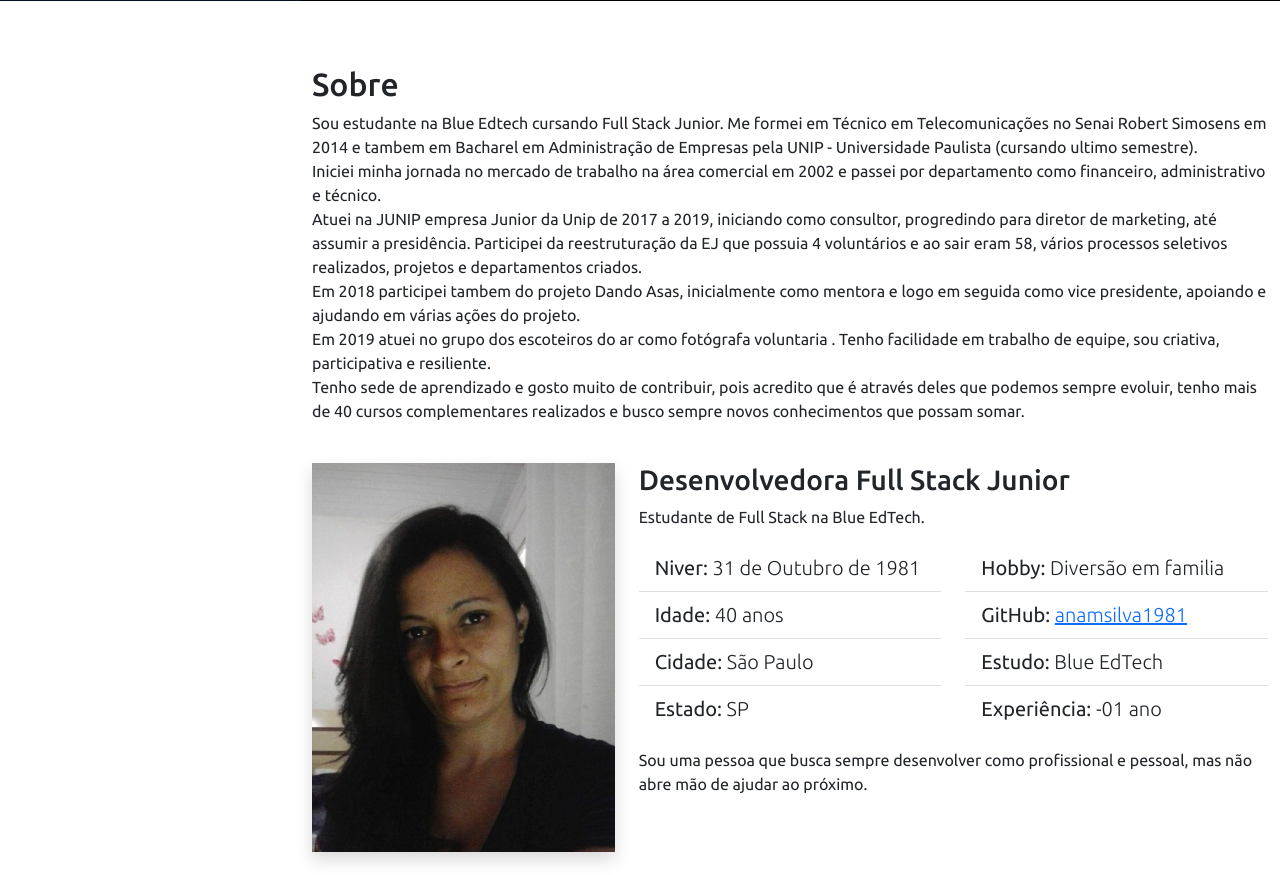
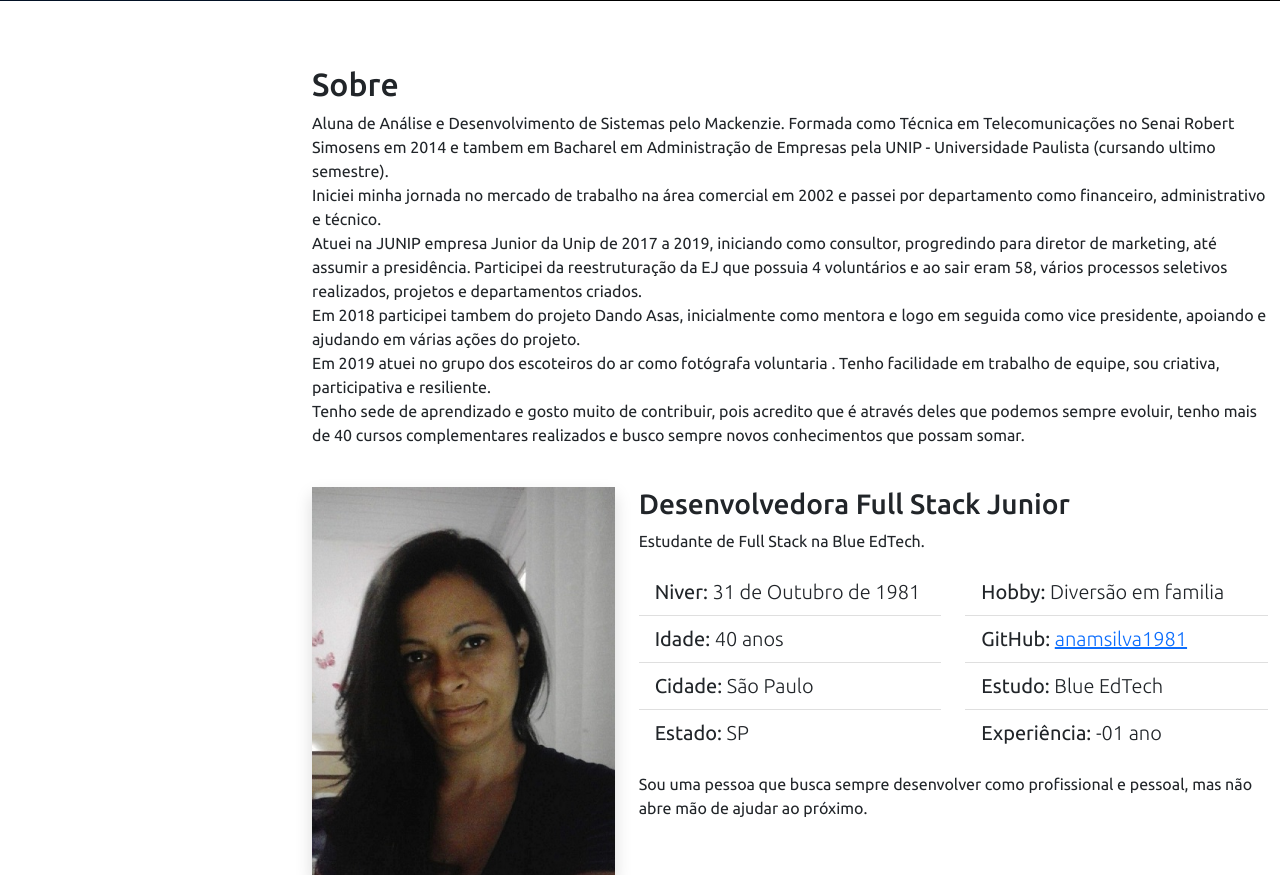
Before and after one commit to anamsilva1981/Devfolio, a Flask app: page / in a window 1280 px wide. Shown: the part 799-1674 px from the top of the page. Run offline with Flask 2, Linux system fonts and the light colour scheme; some libraries are stand-ins or nearby versions.

Commit message:
Update index.html

```diff
--- a/templates/index.html
+++ b/templates/index.html
@@ -68,7 +68,7 @@
       <div class="row w-1000">
         <div class="col-md-12" data-anime="down">
           <h2 class='pt-3'>Sobre</h2>
-          <p>Sou estudante na Blue Edtech cursando Full Stack Junior. Me formei em Técnico em Telecomunicações no Senai Robert Simosens em 2014 e tambem em Bacharel em Administração de Empresas pela UNIP - Universidade Paulista (cursando ultimo semestre). </br>
+          <p>Aluna de Análise e Desenvolvimento de Sistemas pelo Mackenzie. Formada como Técnica em Telecomunicações no Senai Robert Simosens em 2014 e tambem em Bacharel em Administração de Empresas pela UNIP - Universidade Paulista (cursando ultimo semestre). </br>
             Iniciei minha jornada no mercado de trabalho na área comercial em 2002 e passei por departamento como financeiro, administrativo e técnico.</br>
             Atuei na JUNIP empresa Junior da Unip de 2017 a 2019, iniciando como consultor, progredindo para diretor de marketing, até assumir a presidência. Participei da reestruturação da EJ que possuia 4 voluntários e ao sair eram 58, vários processos seletivos realizados, projetos e departamentos criados.</br>
             Em 2018 participei tambem do projeto Dando Asas, inicialmente como mentora e logo em seguida como vice presidente, apoiando e ajudando em várias ações do projeto.</br>
```
